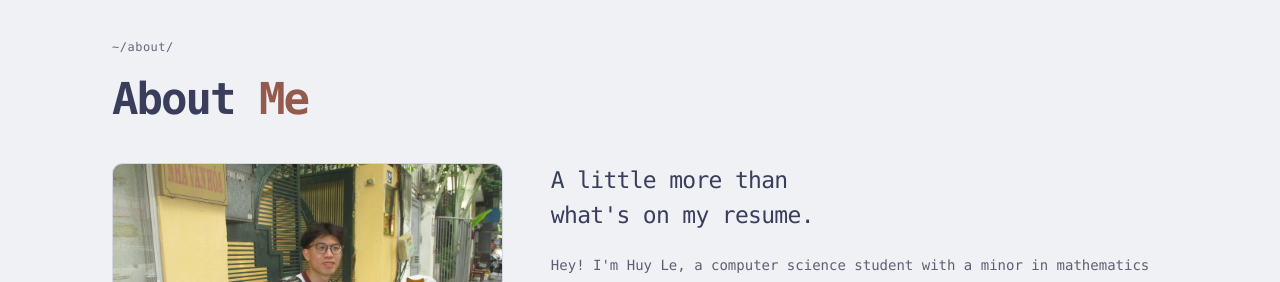
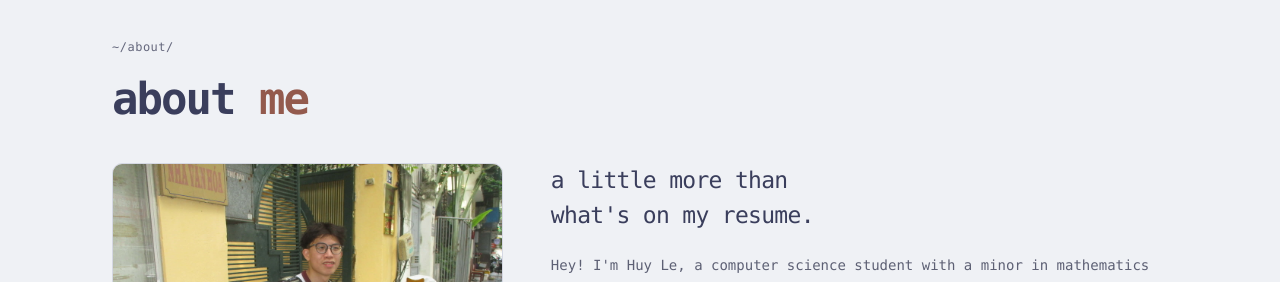
Before and after one commit to giahuyyle/portfolio, a React (Vite) app: page /about in a window 1280 px wide. Shown: the part 151-433 px from the top of the page. Built offline with nearby package versions, Linux system fonts and the light colour scheme; the HTML template or start-up script is replaced by a standard one.

Commit message:
style(about): use lowercase page headings

```diff
--- a/src/pages/About.tsx
+++ b/src/pages/About.tsx
@@ -8,7 +8,7 @@ export default function About() {
         <section className="wrap page-section">
             <a className="back-link" href="/">← Home</a>
             <p className="section-path">~/about/</p>
-            <h1 tabIndex={-1}>About <span className="accent">Me</span>
+            <h1 tabIndex={-1}>about <span className="accent">me</span>
             </h1>
             <div className="about-grid">
                 <figure className="portrait">
@@ -16,7 +16,7 @@ export default function About() {
                     <figcaption>Huy Le / Edmonton, Alberta</figcaption>
                 </figure>
                 <div className="about-copy od-stack">
-                    <h2>A little more than<br />what&apos;s on my resume.</h2>
+                    <h2>a little more than<br />what&apos;s on my resume.</h2>
                     <p>Hey! I&apos;m Huy Le, a computer science student with a minor in mathematics based in Edmonton, Alberta. I enjoy building polished interfaces, practical tools, and systems that feel fast, readable, and calm to use.</p>
                     <p>Most of my work sits around full-stack web development, applied AI/ML, and product-minded engineering. I like turning rough ideas into clean, useful software.</p>
                     <p>Outside of school and coding, I like football, I follow Chelsea FC, and I enjoy spending time in the gym.</p>
```
